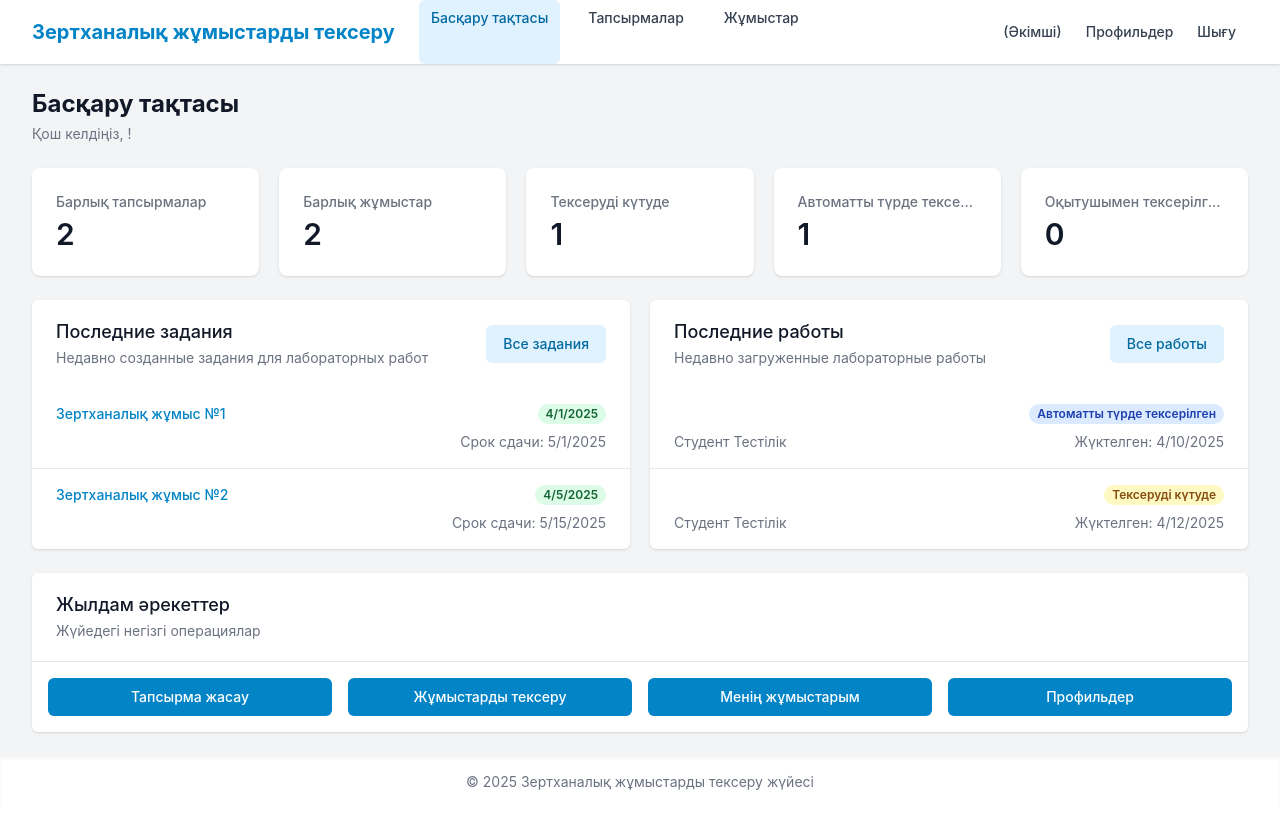
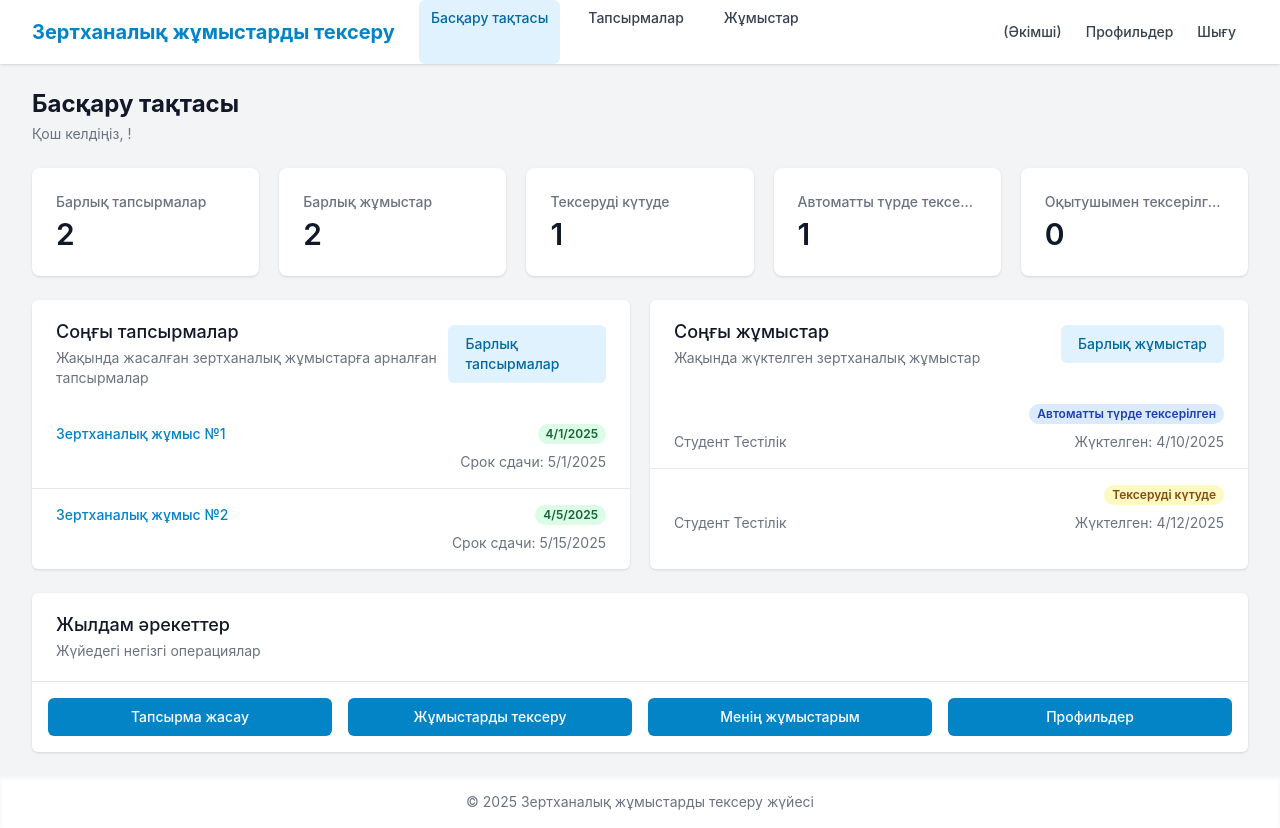
Before and after one commit to Timka1408/lab-verification-system-new, a React (Create React App) app in the folder frontend/: page /dashboard in a window 1280 px wide. Built offline with nearby package versions, Linux system fonts and the light colour scheme; sample sign-in values are in the browser's storage.

Commit message:
Перевод всех оставшихся русских текстов на казахский язык

```diff
--- a/frontend/src/pages/DashboardPage.js
+++ b/frontend/src/pages/DashboardPage.js
@@ -147,17 +147,17 @@ const DashboardPage = () => {
           <div className="px-4 py-5 sm:px-6 flex justify-between items-center">
             <div>
               <h3 className="text-lg leading-6 font-medium text-gray-900">
-                Последние задания
+                Соңғы тапсырмалар
               </h3>
               <p className="mt-1 max-w-2xl text-sm text-gray-500">
-                Недавно созданные задания для лабораторных работ
+                Жақында жасалған зертханалық жұмыстарға арналған тапсырмалар
               </p>
             </div>
             <Link
               to="/assignments"
               className="inline-flex items-center px-4 py-2 border border-transparent text-sm font-medium rounded-md text-primary-700 bg-primary-100 hover:bg-primary-200"
             >
-              Все задания
+              Барлық тапсырмалар
             </Link>
           </div>
           <ul className="divide-y divide-gray-200">
@@ -210,17 +210,17 @@ const DashboardPage = () => {
           <div className="px-4 py-5 sm:px-6 flex justify-between items-center">
             <div>
               <h3 className="text-lg leading-6 font-medium text-gray-900">
-                Последние работы
+                Соңғы жұмыстар
               </h3>
               <p className="mt-1 max-w-2xl text-sm text-gray-500">
-                Недавно загруженные лабораторные работы
+                Жақында жүктелген зертханалық жұмыстар
               </p>
             </div>
             <Link
               to="/submissions"
               className="inline-flex items-center px-4 py-2 border border-transparent text-sm font-medium rounded-md text-primary-700 bg-primary-100 hover:bg-primary-200"
             >
-              Все работы
+              Барлық жұмыстар
             </Link>
           </div>
           <ul className="divide-y divide-gray-200">
--- a/frontend/src/pages/SubmissionDetailPage.js
+++ b/frontend/src/pages/SubmissionDetailPage.js
@@ -510,7 +510,7 @@ const SubmissionDetailPage = () => {
       setError(null);
       await apiService.deleteSubmission(id);
 
-      // Перенаправляем пользователя на страницу со списком работ
+      // Пайдаланушыны жұмыстар тізімі бар бетке қайта бағыттаймыз
       navigate('/submissions');
     } catch (error) {
       console.error('Error deleting submission:', error);
@@ -605,7 +605,7 @@ const SubmissionDetailPage = () => {
               {showReviewForm ? 'Болдырмау' : 'Жұмысты тексеру'}
             </button>
           )}
-          {/* Кнопка удаления работы (только для преподавателей) */}
+          {/* Жұмысты жою түймесі (тек оқытушылар үшін) */}
           {(user?.role === 'teacher' || user?.role === 'admin') && (
             <button
               onClick={handleDeleteSubmission}
--- a/frontend/src/utils/api.js
+++ b/frontend/src/utils/api.js
@@ -198,10 +198,10 @@ const apiService = {
         .filter(idx => idx !== -1)
         .sort((a, b) => b - a); // Сортируем по убыванию, чтобы удалять с конца
 
-      // Собираем ID работ для удаления комментариев
+      // Пікірлерді жою үшін жұмыстардың ID-ін жинаймыз
       const submissionIds = submissionIndices.map(idx => mockSubmissions[idx].id);
 
-      // Удаляем работы
+      // Жұмыстарды жоямыз
       submissionIndices.forEach(idx => {
         mockSubmissions.splice(idx, 1);
       });
```
